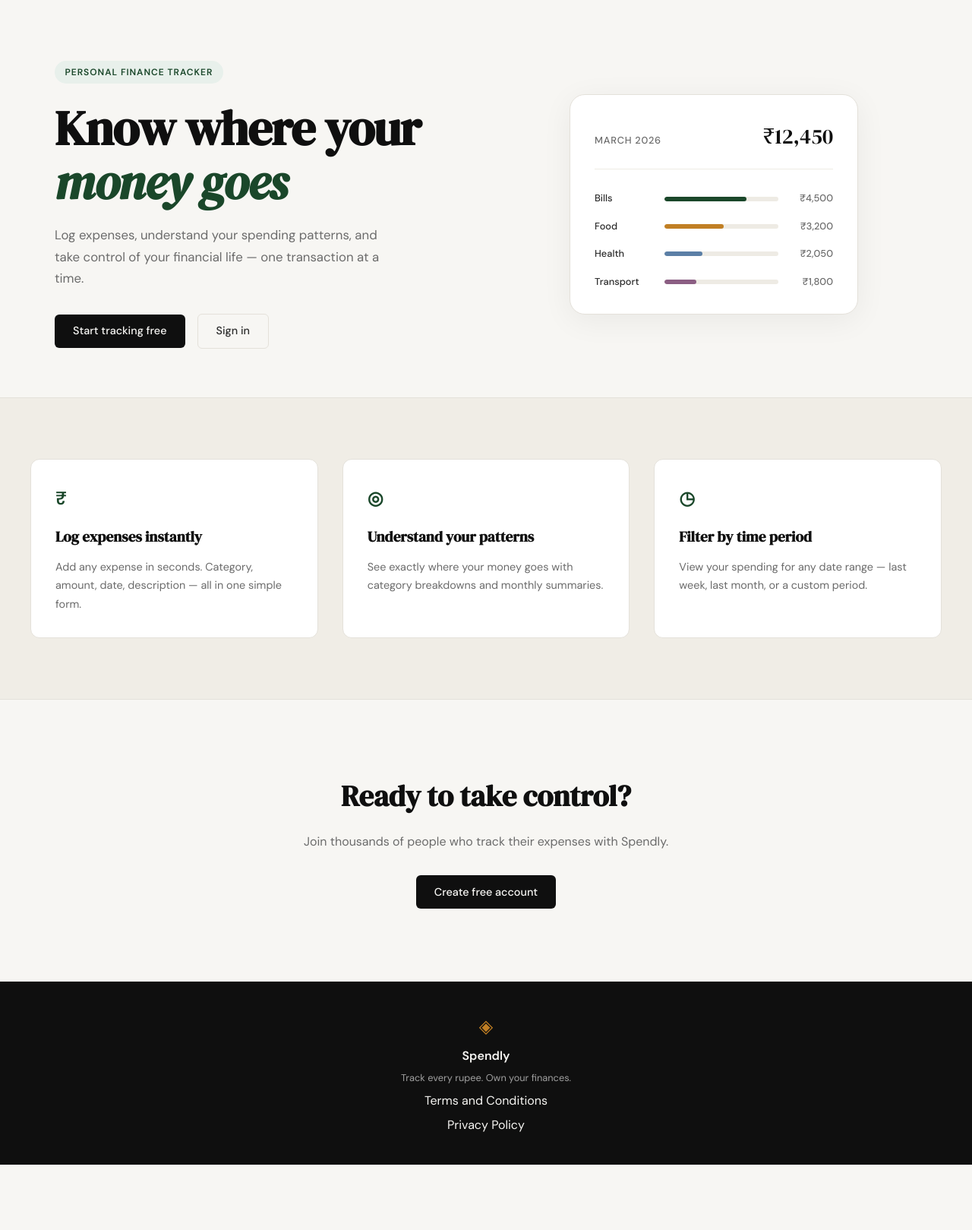
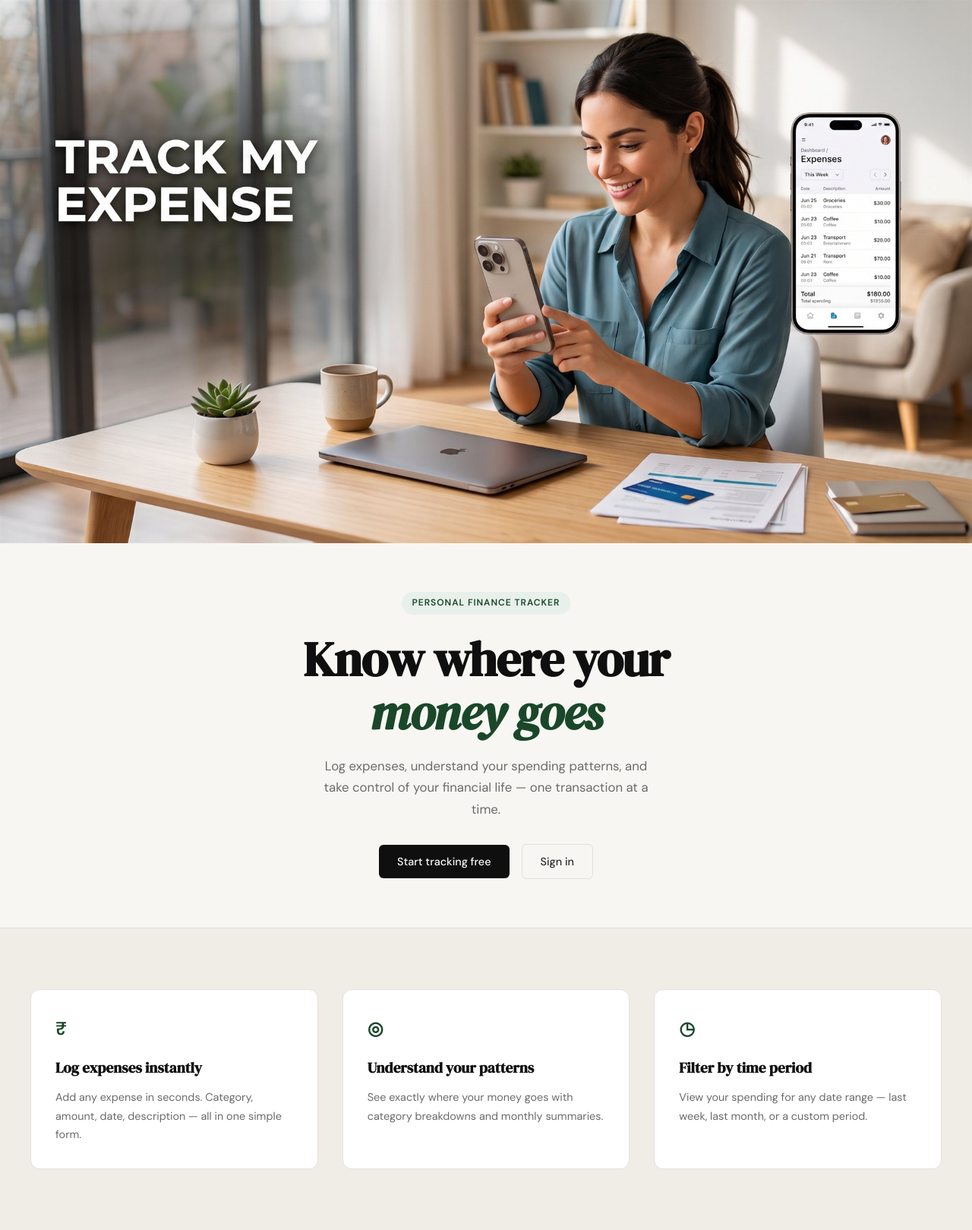
Before and after one commit to Sakshiv0104/Track-my-Expense, a Flask app: page / in a window 1280 px wide. Shown: the part 61-1680 px from the top of the page at 76% size. Before the commit the page ends 1594 px from the top, so only its background shows below. Run offline with Flask 3, Linux system fonts and the light colour scheme.

Commit message:
landing: redesign hero section

```diff
--- /dev/null
+++ b/static/css/landing.css
@@ -0,0 +1,42 @@
+/* ------------------------------------------------------------------ */
+/* Hero banner override (landing page only)                            */
+/* ------------------------------------------------------------------ */
+
+.hero {
+    display: block;
+    grid-template-columns: none;
+    padding: 0;
+    max-width: none;
+    gap: 0;
+}
+
+.hero-banner {
+    width: 100%;
+    line-height: 0;
+}
+
+.hero-banner-img {
+    display: block;
+    width: 100%;
+    height: auto;
+}
+
+.hero-inner {
+    max-width: 640px;
+    margin: 0 auto;
+    padding: 4rem 2rem;
+    text-align: center;
+}
+
+.hero-subtitle {
+    margin-left: auto;
+    margin-right: auto;
+}
+
+.hero-actions {
+    justify-content: center;
+}
+
+@media (max-width: 900px) {
+    .hero-inner { padding: 3rem 1.5rem; }
+}
--- a/templates/landing.html
+++ b/templates/landing.html
@@ -2,9 +2,16 @@
 
 {% block title %}Spendly — Track Every Rupee{% endblock %}
 
+{% block head %}
+<link rel="stylesheet" href="{{ url_for('static', filename='css/landing.css') }}">
+{% endblock %}
+
 {% block content %}
 
 <section class="hero">
+    <div class="hero-banner">
+        <img src="{{ url_for('static', filename='images/hero-banner.jpg') }}" alt="Track My Expense — the Spendly app open on a phone" class="hero-banner-img">
+    </div>
     <div class="hero-inner">
         <div class="hero-badge">Personal Finance Tracker</div>
         <h1 class="hero-title">
@@ -19,44 +26,6 @@
         <div class="hero-actions">
             <a href="{{ url_for('register') }}" class="btn-primary">Start tracking free</a>
             <a href="{{ url_for('login') }}" class="btn-ghost">Sign in</a>
-        </div>
-    </div>
-    <div class="hero-visual">
-        <div class="mock-card">
-            <div class="mock-card-header">
-                <span class="mock-label">March 2026</span>
-                <span class="mock-total">₹12,450</span>
-            </div>
-            <div class="mock-bars">
-                <div class="mock-bar-row">
-                    <span class="mock-cat">Bills</span>
-                    <div class="mock-bar-track">
-                        <div class="mock-bar" style="width: 72%"></div>
-                    </div>
-                    <span class="mock-amt">₹4,500</span>
-                </div>
-                <div class="mock-bar-row">
-                    <span class="mock-cat">Food</span>
-                    <div class="mock-bar-track">
-                        <div class="mock-bar mock-bar-2" style="width: 52%"></div>
-                    </div>
-                    <span class="mock-amt">₹3,200</span>
-                </div>
-                <div class="mock-bar-row">
-                    <span class="mock-cat">Health</span>
-                    <div class="mock-bar-track">
-                        <div class="mock-bar mock-bar-3" style="width: 33%"></div>
-                    </div>
-                    <span class="mock-amt">₹2,050</span>
-                </div>
-                <div class="mock-bar-row">
-                    <span class="mock-cat">Transport</span>
-                    <div class="mock-bar-track">
-                        <div class="mock-bar mock-bar-4" style="width: 28%"></div>
-                    </div>
-                    <span class="mock-amt">₹1,800</span>
-                </div>
-            </div>
         </div>
     </div>
 </section>
```
Also changed, not shown: static/images/hero-banner.jpg (added).
